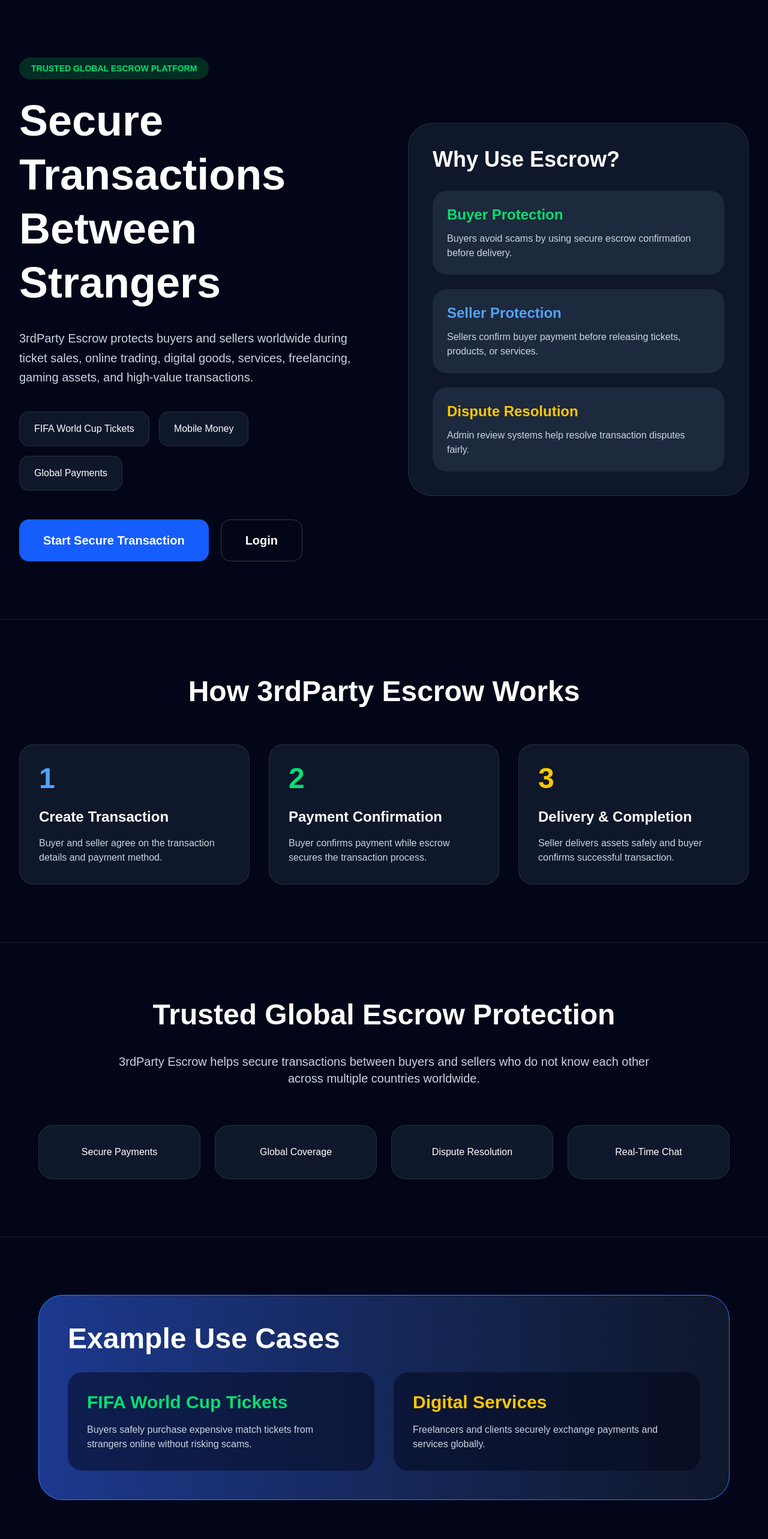
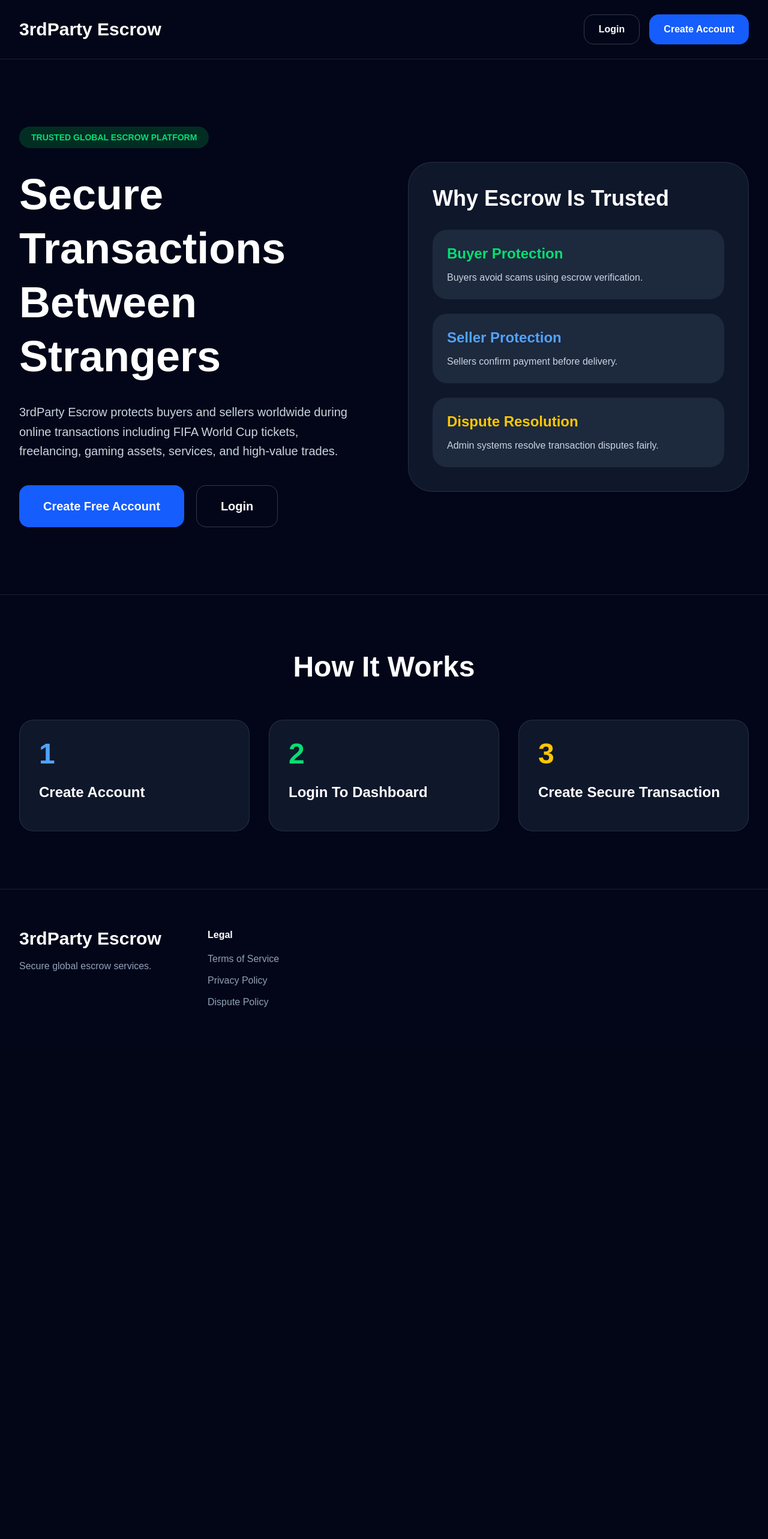
Before and after one commit to waynerone999-svg/ThirdPartyescrow-platform, a Next.js app: page / in a window 1280 px wide. Shown: the top 2566 px of the page at 60% size. After the commit the page ends 1747 px from the top, so only its background shows below. Built offline with nearby package versions, Linux system fonts and the light colour scheme.

Commit message:
Fix homepage and create page separation

```diff
--- a/src/app/page.tsx
+++ b/src/app/page.tsx
@@ -10,15 +10,66 @@ export default function HomePage() {
 
     <main className="min-h-screen bg-slate-950 text-white">
 
-      {/* HERO SECTION */}
+      {/* NAVBAR */}
 
-      <section className="px-8 py-24 border-b border-white/10">
+      <nav className="border-b border-white/10">
+
+        <div className="max-w-7xl mx-auto px-8 py-6 flex items-center justify-between">
+
+          <h1 className="text-3xl font-black">
+            3rdParty Escrow
+          </h1>
+
+          <div className="flex gap-4">
+
+            <button
+              onClick={() =>
+                router.push("/login")
+              }
+              className="
+                border
+                border-white/20
+                hover:bg-white/10
+                px-6
+                py-3
+                rounded-2xl
+                font-bold
+              "
+            >
+              Login
+            </button>
+
+            <button
+              onClick={() =>
+                router.push("/register")
+              }
+              className="
+                bg-blue-600
+                hover:bg-blue-700
+                px-6
+                py-3
+                rounded-2xl
+                font-bold
+              "
+            >
+              Create Account
+            </button>
+
+          </div>
+
+        </div>
+
+      </nav>
+
+      {/* HERO */}
+
+      <section className="px-8 py-28 border-b border-white/10">
 
         <div className="max-w-7xl mx-auto grid lg:grid-cols-2 gap-20 items-center">
 
           <div>
 
-            <div className="inline-block bg-green-500/20 text-green-400 px-5 py-2 rounded-full text-sm font-bold mb-6">
+            <div className="inline-block bg-green-500/20 text-green-400 px-5 py-2 rounded-full text-sm font-bold mb-8">
               TRUSTED GLOBAL ESCROW PLATFORM
             </div>
 
@@ -30,34 +81,18 @@ export default function HomePage() {
 
             <p className="text-slate-300 text-xl leading-relaxed mb-10">
 
-              3rdParty Escrow protects buyers and sellers worldwide
-              during ticket sales, online trading, digital goods,
-              services, freelancing, gaming assets, and high-value
-              transactions.
+              3rdParty Escrow protects buyers and sellers
+              worldwide during online transactions including
+              FIFA World Cup tickets, freelancing,
+              gaming assets, services, and high-value trades.
 
             </p>
-
-            <div className="flex flex-wrap gap-4 mb-12">
-
-              <div className="bg-slate-900 border border-white/10 px-6 py-4 rounded-2xl">
-                FIFA World Cup Tickets
-              </div>
-
-              <div className="bg-slate-900 border border-white/10 px-6 py-4 rounded-2xl">
-                Mobile Money
-              </div>
-
-              <div className="bg-slate-900 border border-white/10 px-6 py-4 rounded-2xl">
-                Global Payments
-              </div>
-
-            </div>
 
             <div className="flex flex-wrap gap-5">
 
               <button
                 onClick={() =>
-                  router.push("/create")
+                  router.push("/register")
                 }
                 className="
                   bg-blue-600
@@ -69,7 +104,7 @@ export default function HomePage() {
                   text-xl
                 "
               >
-                Start Secure Transaction
+                Create Free Account
               </button>
 
               <button
@@ -94,8 +129,6 @@ export default function HomePage() {
 
           </div>
 
-          {/* RIGHT SIDE CARD */}
-
           <div
             className="
               bg-slate-900
@@ -107,7 +140,7 @@ export default function HomePage() {
           >
 
             <h2 className="text-4xl font-black mb-8">
-              Why Use Escrow?
+              Why Escrow Is Trusted
             </h2>
 
             <div className="space-y-6">
@@ -119,8 +152,7 @@ export default function HomePage() {
                 </h3>
 
                 <p className="text-slate-300">
-                  Buyers avoid scams by using secure
-                  escrow confirmation before delivery.
+                  Buyers avoid scams using escrow verification.
                 </p>
 
               </div>
@@ -132,8 +164,7 @@ export default function HomePage() {
                 </h3>
 
                 <p className="text-slate-300">
-                  Sellers confirm buyer payment before
-                  releasing tickets, products, or services.
+                  Sellers confirm payment before delivery.
                 </p>
 
               </div>
@@ -145,8 +176,7 @@ export default function HomePage() {
                 </h3>
 
                 <p className="text-slate-300">
-                  Admin review systems help resolve
-                  transaction disputes fairly.
+                  Admin systems resolve transaction disputes fairly.
                 </p>
 
               </div>
@@ -166,265 +196,44 @@ export default function HomePage() {
         <div className="max-w-7xl mx-auto">
 
           <h2 className="text-5xl font-black mb-16 text-center">
-            How 3rdParty Escrow Works
+            How It Works
           </h2>
 
           <div className="grid md:grid-cols-3 gap-8">
 
-            <div
-              className="
-                bg-slate-900
-                border
-                border-white/10
-                rounded-3xl
-                p-8
-              "
-            >
+            <div className="bg-slate-900 border border-white/10 rounded-3xl p-8">
 
               <div className="text-5xl font-black text-blue-400 mb-6">
                 1
               </div>
 
               <h3 className="text-2xl font-black mb-4">
-                Create Transaction
+                Create Account
               </h3>
-
-              <p className="text-slate-300">
-                Buyer and seller agree on the transaction
-                details and payment method.
-              </p>
 
             </div>
 
-            <div
-              className="
-                bg-slate-900
-                border
-                border-white/10
-                rounded-3xl
-                p-8
-              "
-            >
+            <div className="bg-slate-900 border border-white/10 rounded-3xl p-8">
 
               <div className="text-5xl font-black text-green-400 mb-6">
                 2
               </div>
 
               <h3 className="text-2xl font-black mb-4">
-                Payment Confirmation
+                Login To Dashboard
               </h3>
-
-              <p className="text-slate-300">
-                Buyer confirms payment while escrow
-                secures the transaction process.
-              </p>
 
             </div>
 
-            <div
-              className="
-                bg-slate-900
-                border
-                border-white/10
-                rounded-3xl
-                p-8
-              "
-            >
+            <div className="bg-slate-900 border border-white/10 rounded-3xl p-8">
 
               <div className="text-5xl font-black text-yellow-400 mb-6">
                 3
               </div>
 
               <h3 className="text-2xl font-black mb-4">
-                Delivery & Completion
+                Create Secure Transaction
               </h3>
-
-              <p className="text-slate-300">
-                Seller delivers assets safely and buyer
-                confirms successful transaction.
-              </p>
-
-            </div>
-
-          </div>
-
-        </div>
-
-      </section>
-
-      {/* TRUST SECTION */}
-
-      <section className="px-8 py-24 border-b border-white/10">
-
-        <div className="max-w-6xl mx-auto text-center">
-
-          <h2 className="text-5xl font-black mb-10">
-            Trusted Global Escrow Protection
-          </h2>
-
-          <p className="text-slate-300 text-xl max-w-4xl mx-auto mb-16">
-
-            3rdParty Escrow helps secure transactions
-            between buyers and sellers who do not know
-            each other across multiple countries worldwide.
-
-          </p>
-
-          <div className="grid md:grid-cols-4 gap-6">
-
-            <div className="bg-slate-900 border border-white/10 rounded-3xl p-8">
-              Secure Payments
-            </div>
-
-            <div className="bg-slate-900 border border-white/10 rounded-3xl p-8">
-              Global Coverage
-            </div>
-
-            <div className="bg-slate-900 border border-white/10 rounded-3xl p-8">
-              Dispute Resolution
-            </div>
-
-            <div className="bg-slate-900 border border-white/10 rounded-3xl p-8">
-              Real-Time Chat
-            </div>
-
-          </div>
-
-        </div>
-
-      </section>
-
-      {/* FIFA EXAMPLE */}
-
-      <section className="px-8 py-24 border-b border-white/10">
-
-        <div className="max-w-6xl mx-auto">
-
-          <div
-            className="
-              bg-gradient-to-r
-              from-blue-900
-              to-slate-900
-              border
-              border-blue-500
-              rounded-[40px]
-              p-12
-            "
-          >
-
-            <h2 className="text-5xl font-black mb-8">
-              Example Use Cases
-            </h2>
-
-            <div className="grid md:grid-cols-2 gap-8">
-
-              <div className="bg-slate-950/50 rounded-3xl p-8">
-
-                <h3 className="text-3xl font-black mb-4 text-green-400">
-                  FIFA World Cup Tickets
-                </h3>
-
-                <p className="text-slate-300">
-                  Buyers safely purchase expensive
-                  match tickets from strangers online
-                  without risking scams.
-                </p>
-
-              </div>
-
-              <div className="bg-slate-950/50 rounded-3xl p-8">
-
-                <h3 className="text-3xl font-black mb-4 text-yellow-400">
-                  Digital Services
-                </h3>
-
-                <p className="text-slate-300">
-                  Freelancers and clients securely
-                  exchange payments and services globally.
-                </p>
-
-              </div>
-
-            </div>
-
-          </div>
-
-        </div>
-
-      </section>
-
-      {/* FAQ */}
-
-      <section className="px-8 py-24 border-b border-white/10">
-
-        <div className="max-w-5xl mx-auto">
-
-          <h2 className="text-5xl font-black mb-16 text-center">
-            Frequently Asked Questions
-          </h2>
-
-          <div className="space-y-6">
-
-            <div
-              className="
-                bg-slate-900
-                border
-                border-white/10
-                rounded-3xl
-                p-8
-              "
-            >
-
-              <h3 className="text-2xl font-black mb-4">
-                Is 3rdParty Escrow secure?
-              </h3>
-
-              <p className="text-slate-300">
-                Yes. Transactions are protected through
-                escrow confirmation systems and dispute handling.
-              </p>
-
-            </div>
-
-            <div
-              className="
-                bg-slate-900
-                border
-                border-white/10
-                rounded-3xl
-                p-8
-              "
-            >
-
-              <h3 className="text-2xl font-black mb-4">
-                What can escrow be used for?
-              </h3>
-
-              <p className="text-slate-300">
-                Ticket sales, gaming assets, freelancing,
-                online services, digital goods, and more.
-              </p>
-
-            </div>
-
-            <div
-              className="
-                bg-slate-900
-                border
-                border-white/10
-                rounded-3xl
-                p-8
-              "
-            >
-
-              <h3 className="text-2xl font-black mb-4">
-                What happens if there is a dispute?
-              </h3>
-
-              <p className="text-slate-300">
-                Admin review systems investigate disputes
-                and help determine fair resolutions.
-              </p>
 
             </div>
 
@@ -438,32 +247,56 @@ export default function HomePage() {
 
       <footer className="px-8 py-16">
 
-        <div className="max-w-7xl mx-auto flex flex-col lg:flex-row justify-between gap-10">
+        <div className="max-w-7xl mx-auto grid md:grid-cols-4 gap-10">
 
           <div>
 
-            <h2 className="text-4xl font-black mb-4">
+            <h2 className="text-3xl font-black mb-4">
               3rdParty Escrow
             </h2>
 
-            <p className="text-slate-400 max-w-xl">
-
-              Secure online transactions between buyers
-              and sellers worldwide.
-
+            <p className="text-slate-400">
+              Secure global escrow services.
             </p>
 
           </div>
 
-          <div className="space-y-3 text-slate-400">
+          <div>
 
-            <p>Terms & Conditions</p>
+            <h3 className="font-black mb-4">
+              Legal
+            </h3>
 
-            <p>Privacy Policy</p>
+            <div className="space-y-3 text-slate-400">
 
-            <p>Dispute Policy</p>
+              <button
+                onClick={() =>
+                  router.push("/terms")
+                }
+                className="block hover:text-white"
+              >
+                Terms of Service
+              </button>
 
-            <p>Global Escrow Protection</p>
+              <button
+                onClick={() =>
+                  router.push("/privacy")
+                }
+                className="block hover:text-white"
+              >
+                Privacy Policy
+              </button>
+
+              <button
+                onClick={() =>
+                  router.push("/disputes")
+                }
+                className="block hover:text-white"
+              >
+                Dispute Policy
+              </button>
+
+            </div>
 
           </div>
 
```
